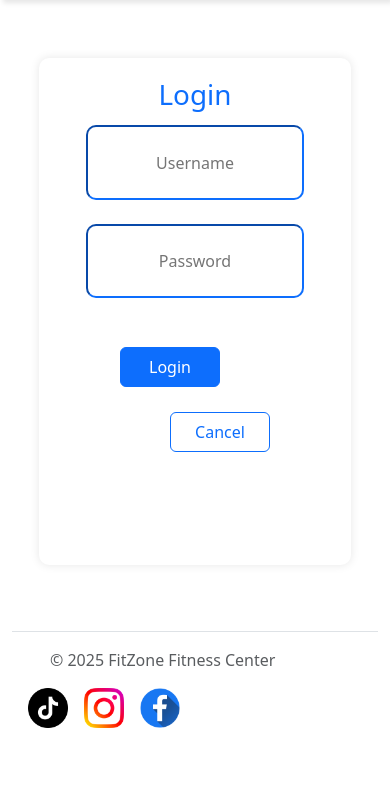
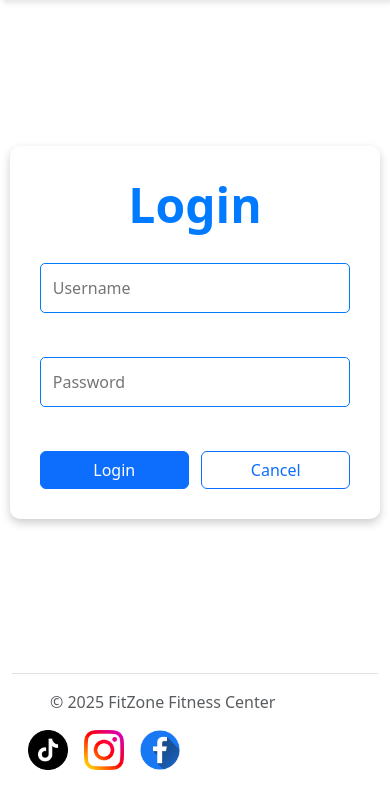
Before and after one commit to Chathuranga-Jayamal/FitZone, a PHP site: page /login/login.php in a window 390 px wide. Shown: the part 50-844 px from the top of the page. Run offline with PHP 8.4, Linux system fonts and the light colour scheme.

Commit message:
Update the login and signup pages and add mobile responsiveness

```diff
--- a/class/class.css
+++ b/class/class.css
@@ -97,6 +97,7 @@
 @media (max-width: 991px) {
   .overview-container {
     flex-direction: column;
+    gap: 7vh;
   }
 
   .class-container {
--- a/login/login.css
+++ b/login/login.css
@@ -1,70 +1,61 @@
-
-.form-box h1{
-    color: #0d6efd;
+.body-container {
+  display: flex;
+  justify-content: center;
+  align-items: center;
+  width: 100%;
+  min-height: 75vh;
 }
 
-.body-container{
-    margin: 0;
-    height: 70vh;
-    display: flex;
-    align-items: center;
-    justify-content: center;
+.login-container {
+  background: white;
+  padding: 30px;
+  box-shadow: 0px 4px 10px rgba(0, 0, 0, 0.2);
+  border-radius: 10px;
+  text-align: center;
+  min-width: 500px;
+  transition: transform 0.3s ease-in-out;
 }
 
-.form-box {
-    width: 40vw;
-    @media (max-width:600px) {
-        width: 80%;
-    }
-
-    @media (min-width:800px) {
-        width: 500px;
-    }
-    height: 60vh;
-    @media (min-height:1000px) {
-        height: 500px;
-    }
-
-    padding: 20px;
-    background: white;
-    text-align: center;
-    border-radius: 10px;
-    box-shadow: 0 0 10px rgba(0, 0, 0, 0.1);
+.login-container:hover {
+  transform: scale(1.05);
+  box-shadow: 0 6px 20px rgba(0, 0, 0, 0.15);
 }
 
-form{
-    margin-top: 5%;
-    @media (min-height:1000px) {
-        margin-top: 10%;
-    }
-    width: 100%;
-    height: 80%;
+.login-container h1 {
+  margin-bottom: 20px;
+  color: #007bff;
+  font-weight: bolder;
+  font-size: 3rem;
 }
 
-input{
-    width: 80%;
-    height: 20%;
-    @media (min-height:1000px) {
-        height: 15%;
-    }
-    border-radius: 10px;
-    border-color: #0d6efd;
-    text-align: center;
+.login-form input {
+  width: 100%;
+  padding: 12px;
+  margin: 10px 0;
+  border: 1px solid #007bff;
+  border-radius: 5px;
+  font-size: 16px;
 }
 
-button{
-    width: 100px;
-    height: 40px;
+.btn-container {
+  display: flex;
+  justify-content: space-between;
+  margin-top: 10px;
 }
 
-.submitbtn{
-    margin-top: 25px;
-    margin-right: 50px;
-    border-radius: 10px;
+.submitbtn,
+.resetbtn {
+  width: 48%;
+  padding: 12px;
+  font-size: 16px;
+  border: none;
+  border-radius: 5px;
+  cursor: pointer;
+  transition: 0.3s;
 }
 
-.resetbtn{
-    margin-top: 25px;
-    margin-left: 50px;
-    border-radius: 10px;
+@media (max-width: 550px) {
+  .login-container {
+    min-width: 95vw;
+  }
 }
--- a/login/login.php
+++ b/login/login.php
@@ -1,31 +1,32 @@
 <!DOCTYPE html>
 <html lang="en">
+
 <head>
     <meta charset="UTF-8">
     <meta name="viewport" content="width=device-width, initial-scale=1.0">
     <title>Login</title>
     <!-- Link to css file -->
     <link rel="stylesheet" href="./login.css">
+</head>
 
-</head>
 <body>
-    <!-- Navigation bar & icon -->
-    <?php include '../header/header.php'?>
+    <?php include __DIR__ . '/../header/header.php'; ?>
 
-    <!-- Login Container -->
-    <div class="body-container">
-    <div class="form-box">
+    <div class="container body-container">
+        <div class="login-container">
         <h1>Login</h1>
-        <form action="">
-            <input type="text" placeholder="Username"><br><br>
-            <input type="password" placeholder="Password"><br><br>
+        <form class="login-form" action="" method="POST">
+            <input type="text" name="username" placeholder="Username" required><br><br>
+            <input type="password" name="password" placeholder="Password" required><br><br>
+            <div class="btn-container">
             <button class="submitbtn btn btn-primary" type="submit">Login</button>
             <button class="resetbtn btn btn-outline-primary" type="reset">Cancel</button>
+            </div>
         </form>
-     </div>
+    </div>
     </div>
 
-    <!-- Footer -->
-     <?php include '../footer/footer.php'?>
+    <?php include __DIR__ . '/../footer/footer.php'; ?>
 </body>
+
 </html>
```
Also changed, not shown: singup/signup.css (+46 -55 lines), singup/singup.php (+17 -11 lines).
